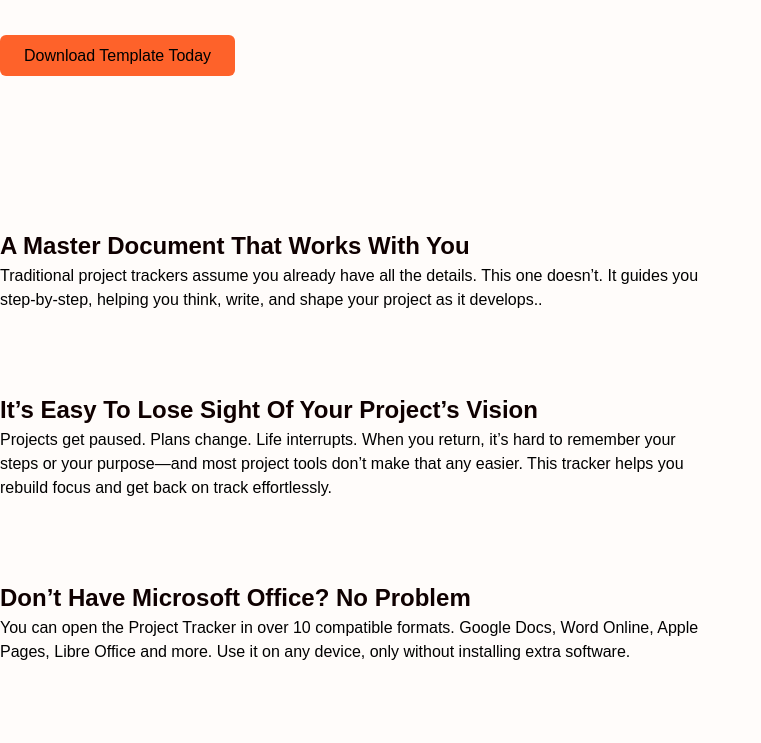
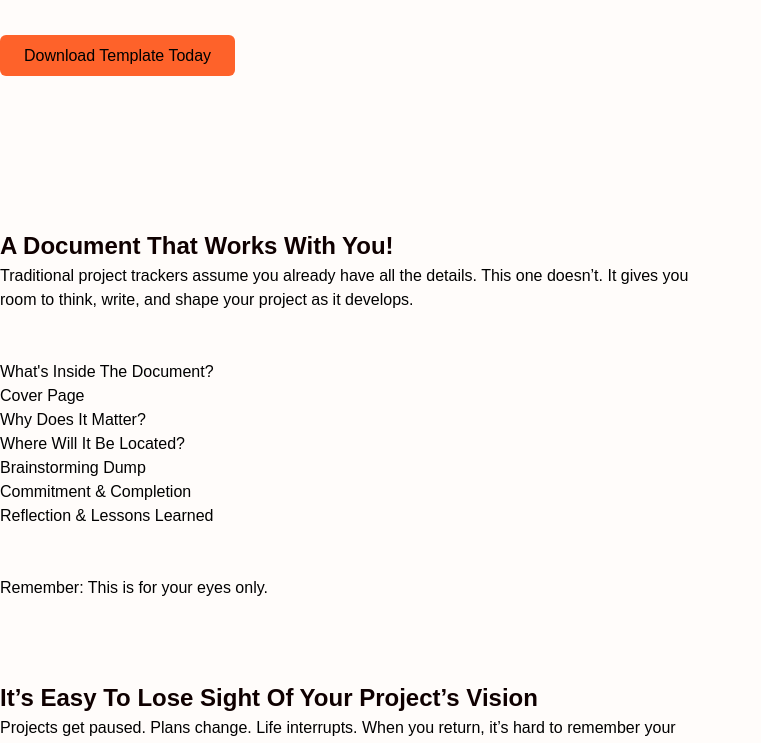
Before and after one commit to Justin-Bento/marker, a React (Vite) app: page / in a window 1280 px wide. Shown: the part 485-1228 px from the top of the page, without its empty margins (0-761 px from the left). Built offline with nearby package versions, Linux system fonts and the light colour scheme; a web font is replaced by a local one.

Commit message:
upsated section 2

```diff
--- a/src/frontend/pages/Home.tsx
+++ b/src/frontend/pages/Home.tsx
@@ -14,12 +14,23 @@ export default function Home() {
           </a>
         </section>
       <section className="">
-        <h2 className="landing-headline-laptop">A Master Document That Works With You</h2>
+        <h2 className="landing-headline-laptop">A Document That Works With You!</h2>
         <p className="landing-copy-laptop">
           Traditional project trackers assume you already have all the details.
-          This one doesn’t. It guides you step-by-step, helping you think,
-          write, and shape your project as it develops..
+          This one doesn’t. It gives you room to think, write, and shape your project as it develops.
         </p>
+        <div className="my-12">
+          <p>What's Inside The Document?</p>
+          <ul className="">
+            <li className="">Cover Page</li>
+            <li className="">Why Does It Matter?</li>
+            <li className="">Where Will It Be Located?</li>
+            <li className="">Brainstorming Dump</li>
+            <li className="">Commitment & Completion</li>
+            <li className="">Reflection & Lessons Learned</li>
+          </ul>
+        </div>
+        <p className="">Remember: This is for your eyes only.</p>
       </section>
       <section className="">
         <h3 className="landing-headline-laptop">It’s Easy to Lose Sight of Your Project’s Vision</h3>
```
